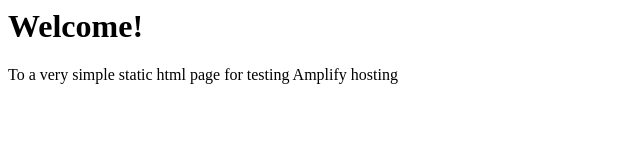
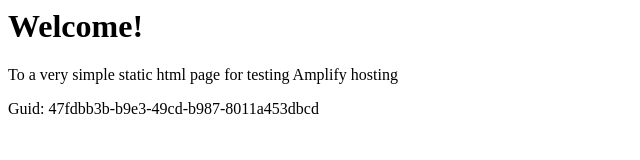
Before and after one commit to aws-aemilia-nrt/Github-PR-Commit-Integration-Test-DoNotTouch-v0-preprod-ap-northeast-1, a website: page src/index.html in a window 1280 px wide. Shown: the whole page, without its empty margins (0-640 px from the left). Drawn offline with Linux system fonts and the light colour scheme.

Commit message:
commit from integ tests

```diff
--- a/src/index.html
+++ b/src/index.html
@@ -1,3 +1,5 @@
+
+
 <html lang="en">
 
 <head>
@@ -10,6 +12,6 @@
 <body>
     <h1>Welcome!</h1>
     <p>To a very simple static html page for testing Amplify hosting</p>
-</body>
+    <p>Guid: 47fdbb3b-b9e3-49cd-b987-8011a453dbcd</p></body>
 
 </html>
```
